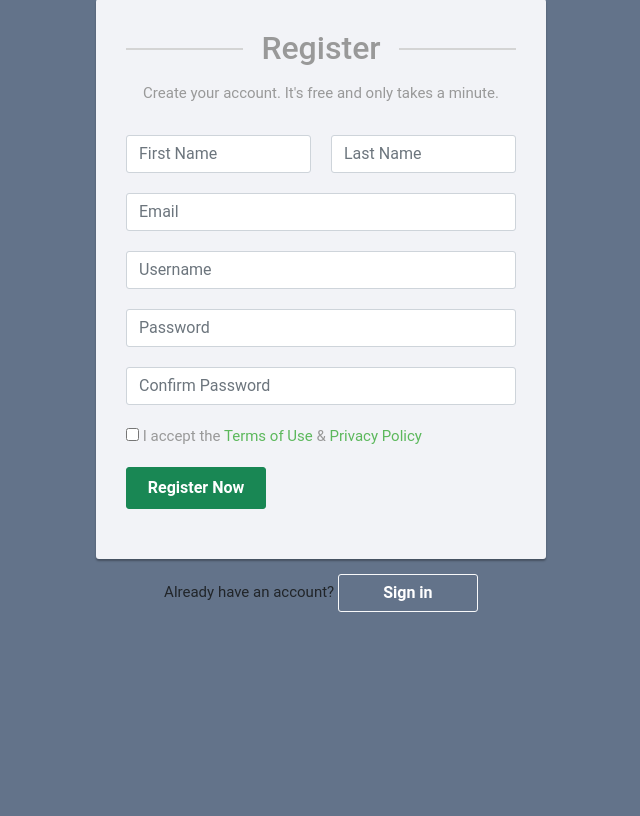
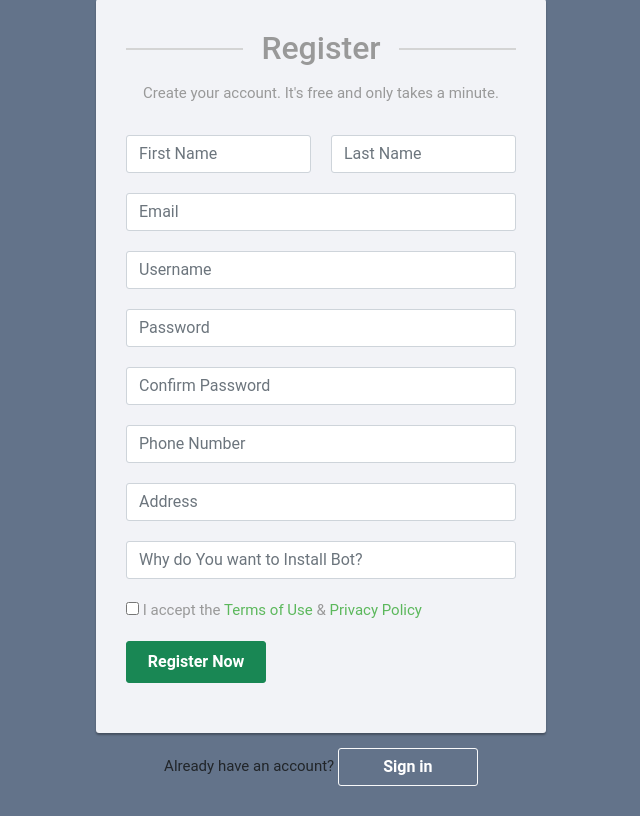
Before and after one commit to 0xvashishth/bot-site, a Django app: page /register in a window 1280 px wide. Shown: the part 87-903 px from the top of the page, without its empty margins (319-959 px from the left). Before the commit the page ends 699 px from the top, so only its background shows below. Run offline with Django 4.2, Linux system fonts and the light colour scheme.

Commit message:
added from darshit

```diff
--- a/bot/views.py
+++ b/bot/views.py
@@ -1,6 +1,7 @@
 import email
+from email.headerregistry import Address
 from django.shortcuts import render,redirect
-from django.contrib.auth.models import User,auth
+# from django.contrib.auth.models import User,auth
 from .models import user
 from django.contrib import messages
 from django import forms
@@ -13,47 +14,52 @@ import datetime
 
 
 def home(request):
-	# return HttpResponse("<h1>Hello World</h1>");
-	return render(request,'index.html')
+    # return HttpResponse("<h1>Hello World</h1>");
+    return render(request,'index.html')
 
 def register(request):
 
     return render(request, 'signup.html')
 
 def registeruser(request):
-	if(request.method == "POST"):
-		first_name = request.POST["first_name"]
-		last_name = request.POST["last_name"]
-		username = request.POST['username']
-		password1 = request.POST['password']
-		password2 = request.POST['confirm_password']
-		email = request.POST['email']
-		current_datetime = datetime.datetime.now()
+    if(request.method == "POST"):
+        first_name = request.POST["first_name"]
+        last_name = request.POST["last_name"]
+        username = request.POST['username']
+        password1 = request.POST['password']
+        password2 = request.POST['confirm_password']
+        email = request.POST['email']
+        phone = request.POST['number']
+        address = request.POST['address']
+        reason = request.POST['reason']
+        # current_datetime = datetime.datetime.now()
 
-		if(password1 == password2):
-			if(User.objects.filter(username=username).exists()):
-				messages.info(request, "Username is already taken !")
-				return redirect('register')
-			elif(User.objects.filter(email=email).exists()):
-				messages.info(request,"Email is already taken")
-				return redirect('register')
-			else:
-				# form = UsersForm(request.POST or None)
-				# if form.is_valid():
-				# 	form.save()
-				# else:
-				user1 = User.objects.create_user(first_name=first_name,last_name=last_name,email=email,username=username,password=password1,date_joined=current_datetime)
-				user1.save()
-				print("User Registered")
-		else:
-			messages.info(request,"Password is not matching")
-			return redirect('register')
 
-		return redirect('/')
+        if(password1 == password2):
+            # user1 = user()
+            if(user.objects.filter(username=username).exists()):
+                messages.info(request, "Username is already taken !")
+                return redirect('register')
+            elif(user.objects.filter(email=email).exists()):
+                messages.info(request,"Email is already taken")
+                return redirect('register')
+            else:
+                # form = UsersForm(request.POST or None)
+                # if form.is_valid():
+                # 	form.save()
+                # else:
+                user1 = user(first_name=first_name,last_name=last_name,email=email,username=username,password=password1,phone=phone, Address=address, reason=reason)
+                user1.save()
+                print("User Registered")
+        else:
+            messages.info(request,"Password is not matching")
+            return redirect('register')
 
-	else:
-		return render(request,'signup.html')
+        return redirect('/')
+
+    else:
+        return render(request,'signup.html')
 
 def loginuser(request):
 
-	return render(request, 'index.html')
+    return render(request, 'index.html')
--- a/templates/signup.html
+++ b/templates/signup.html
@@ -92,7 +92,7 @@ body {
 </style>
 
 <div class="signup-form">
-    <form action="registeruser/" method="post">
+    <form action="registeruser/" method="post" autocomplete="off">
 		{% csrf_token %}
 		<h2>Register</h2>
 		<p class="hint-text">Create your account. It's free and only takes a minute.</p>
@@ -114,6 +114,16 @@ body {
 		<div class="form-group">
             <input type="password" class="form-control" name="confirm_password" placeholder="Confirm Password" required="required">
         </div>
+		<div class="form-group">
+        	<input type="number" class="form-control" name="number" placeholder="Phone Number" required="required">
+        </div>
+		<div class="form-group">
+        	<input type="text" class="form-control" name="address" placeholder="Address" required="required">
+        </div>
+		<div class="form-group">
+        	<input type="text" class="form-control" name="reason" placeholder="Why do You want to Install Bot?" required="required">
+        </div>
+
         <div class="form-group">
 			<label class="form-check-label"><input type="checkbox" required="required"> I accept the <a href="#">Terms of Use</a> &amp; <a href="#">Privacy Policy</a></label>
 		</div>
```
